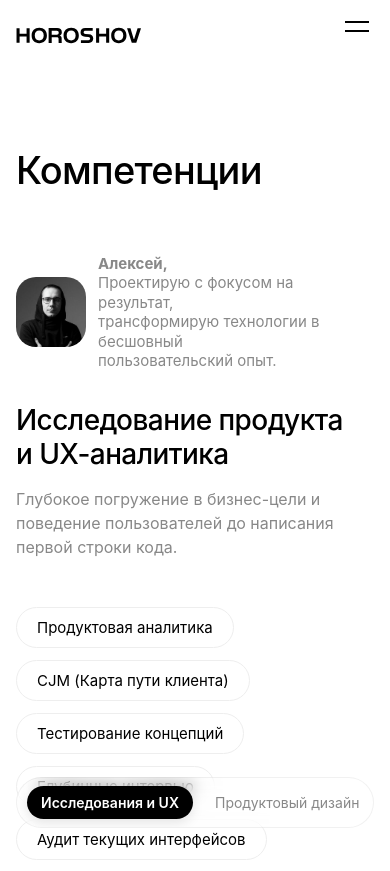
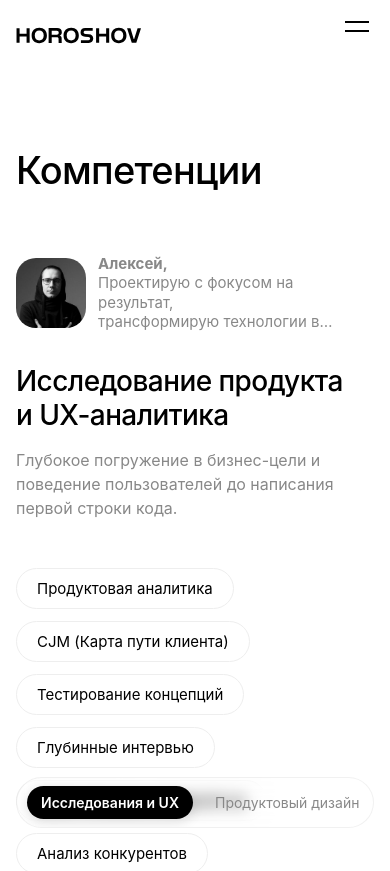
Before and after one commit to Horoshov/my-portfolio, a React (Vite) app: page /about in a window 390 px wide. Shown: the top 871 px of the page. Built offline with nearby package versions, Linux system fonts and the light colour scheme.

Commit message:
style: limit profile text to 4 lines with ellipsis

```diff
--- a/src/components/ServiceBlock.css
+++ b/src/components/ServiceBlock.css
@@ -100,6 +100,12 @@
   color: var(--gray-text);
   font-family: var(--font-main);
   margin-top: 0;
+
+  /* Ограничение текста 4 строками с многоточием */
+  display: -webkit-box;
+  -webkit-line-clamp: 4;
+  -webkit-box-orient: vertical;
+  overflow: hidden;
 }
 
 @media (max-width: 1024px) {
@@ -117,29 +123,31 @@
   }
 }
 
-
-@media (max-width: 768px) {
-
 /* Mobile adaptations */
 @media (max-width: 768px) {
   .competencies-layout {
     display: block !important;
   }
+
   .competencies-sticky-col {
     position: static !important;
     top: auto !important;
   }
+
   .sidebar-profile {
     margin-top: 32px !important;
     margin-bottom: 20px !important;
   }
-}
+
   .service-block-item {
-    padding: 60px 0; /* Увеличили отступы блоков на мобильных */
+    padding: 60px 0;
   }
+
   .service-block-header {
     gap: 12px;
   }
+
   .service-block-description {
-    margin-bottom: 48px; /* Увеличили отступ снизу описания */
+    margin-bottom: 48px;
   }
+} /* Закрывающая скобка для @media (max-width: 768px) */
```
